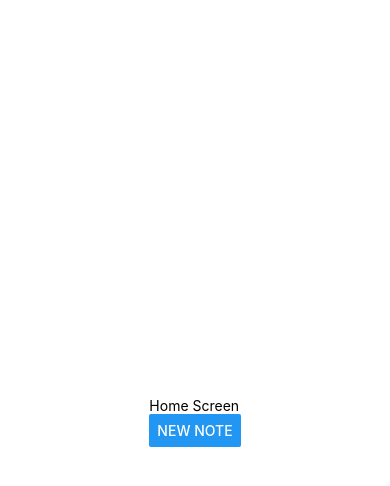
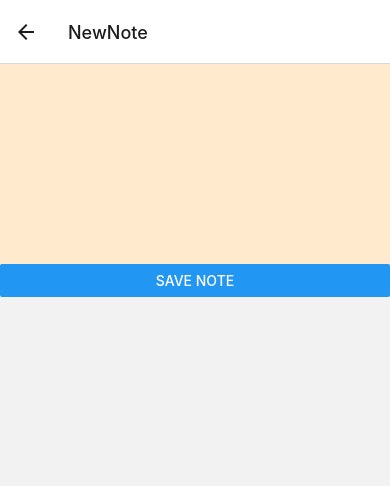
Before and after one commit to fabianhaef/NoteTaker, a React Native app: screen /NewNote in a window 390 px wide. Shown: the top 486 px of the page. Built offline with nearby package versions, Linux system fonts and the light colour scheme.

Commit message:
implement basic navigation w react-navigation

```diff
--- a/App.tsx
+++ b/App.tsx
@@ -1,29 +1,23 @@
 import { StatusBar } from 'expo-status-bar';
-import { StyleSheet, View, Text, Button } from 'react-native';
-import { useState } from 'react';
-import AsyncStorage from '@react-native-async-storage/async-storage'
+import { StyleSheet } from 'react-native';
 
-import { NoteTakingInput } from './components/NoteTakingInput';
-import { HomeScreen } from './components/HomeScreen';
+import { NavigationContainer } from '@react-navigation/native';
+import { createNativeStackNavigator } from '@react-navigation/native-stack';
+
+import { HomeScreen } from './screens/HomeScreen';
+import { EditNoteScreen } from './screens/EditNoteScreen';
+
+const Stack = createNativeStackNavigator();
 
 export default function App() {
-  const [text, setText] = useState<string>('');
-  const [shouldCreateNewNote, setShouldCreateNewNote] = useState<boolean>(false);
-
-  const saveNote = async () => {
-    await AsyncStorage.setItem('note', text);
-    setShouldCreateNewNote(false);
-  }
-
   return (
-    <View style={styles.container}>
+    <NavigationContainer>
       <StatusBar style="auto" />
-      {shouldCreateNewNote ? (
-        <NoteTakingInput saveNote={saveNote} />
-      ) : (
-        <HomeScreen toggleNewNote={setShouldCreateNewNote} />
-      )}
-    </View>
+      <Stack.Navigator>
+        <Stack.Screen name="Home" component={HomeScreen} />
+        <Stack.Screen name="NewNote" component={EditNoteScreen} />
+      </Stack.Navigator>
+    </NavigationContainer>
   );
 }
 
--- a/components/HomeScreen.tsx
+++ /dev/null
@@ -1,15 +0,0 @@
-import React from "react";
-import { Text, Button, View } from "react-native";
-
-type Props = {
-    toggleNewNote: (toggle: boolean) => void;
-}
-
-export const HomeScreen: React.FC<Props> = ({ toggleNewNote }) => {
-    return (
-        <View>
-            <Text>Home Screen</Text>
-            <Button onPress={() => toggleNewNote(true)} title="New Note" />
-        </View>
-    )
-}
--- a/package.json
+++ b/package.json
@@ -10,6 +10,8 @@
   },
   "dependencies": {
     "@react-native-async-storage/async-storage": "1.18.2",
+    "@react-navigation/native": "^6.1.7",
+    "@react-navigation/native-stack": "^6.9.13",
     "expo": "~49.0.8",
     "expo-status-bar": "~1.6.0",
     "react": "18.2.0",
--- /dev/null
+++ b/screens/EditNoteScreen.tsx
@@ -0,0 +1,17 @@
+import React from 'react'
+import { useState } from 'react'
+
+import { NoteTakingInput } from '../components/NoteTakingInput'
+import AsyncStorage from '@react-native-async-storage/async-storage'
+
+export const EditNoteScreen: React.FC = () => {
+    const [text, setText] = useState<string>('');
+
+    const saveNote = async () => {
+        await AsyncStorage.setItem('note', text);
+    }
+
+    return (
+        <NoteTakingInput saveNote={saveNote} />
+    )
+}
--- /dev/null
+++ b/screens/HomeScreen.tsx
@@ -0,0 +1,18 @@
+import React from "react";
+import { Text, Button, View } from "react-native";
+import { useNavigation } from "@react-navigation/native";
+
+type Props = {
+    toggleNewNote: (toggle: boolean) => void;
+}
+
+export const HomeScreen: React.FC<Props> = () => {
+    const navigation = useNavigation();
+
+    return (
+        <View>
+            <Text>Home Screen</Text>
+            <Button onPress={() => navigation.navigate("NewNote")} title="New Note" />
+        </View>
+    )
+}
```
Also changed, not shown: 1 other file (tests, documents, lock files or other folders).
